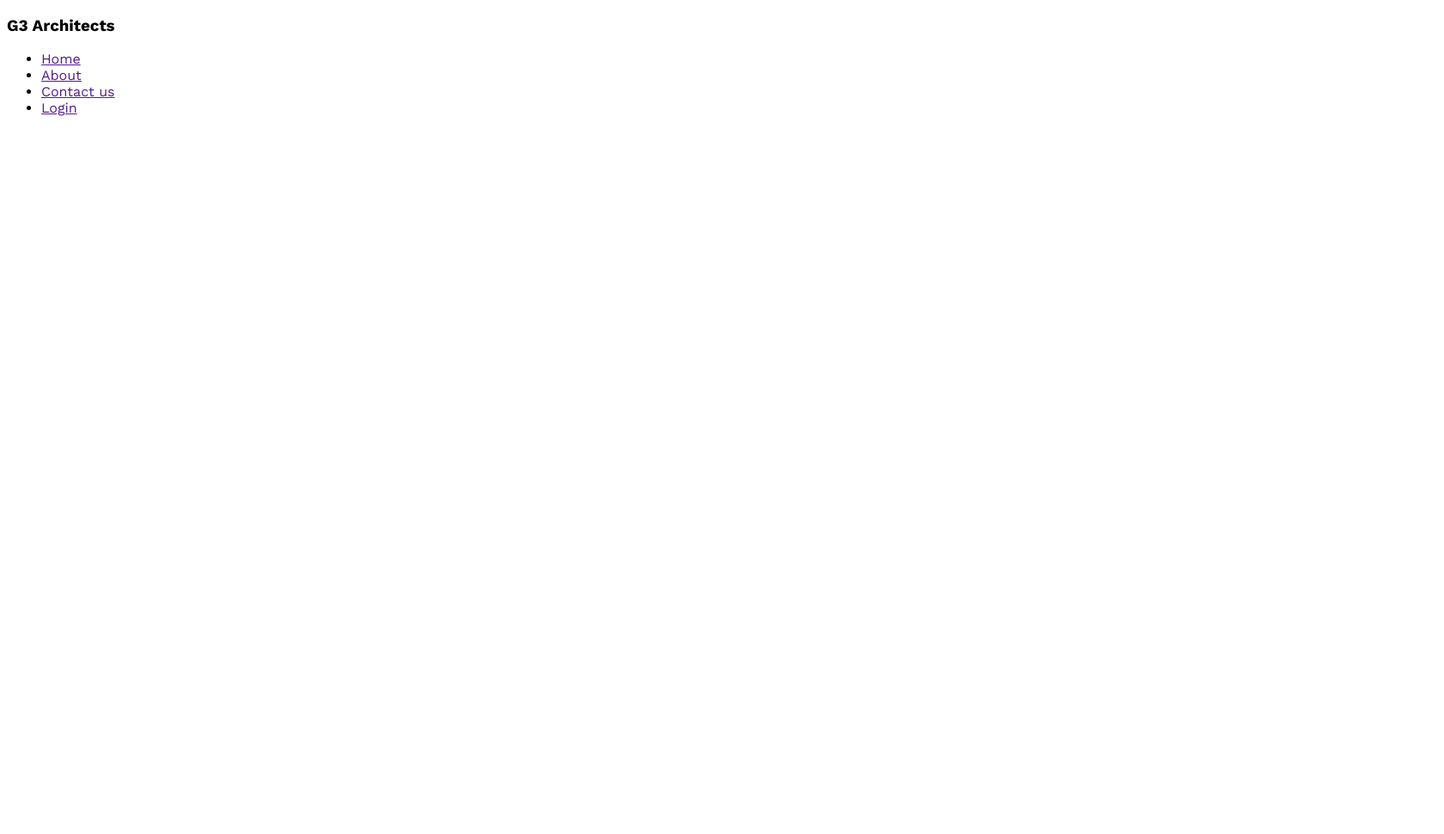
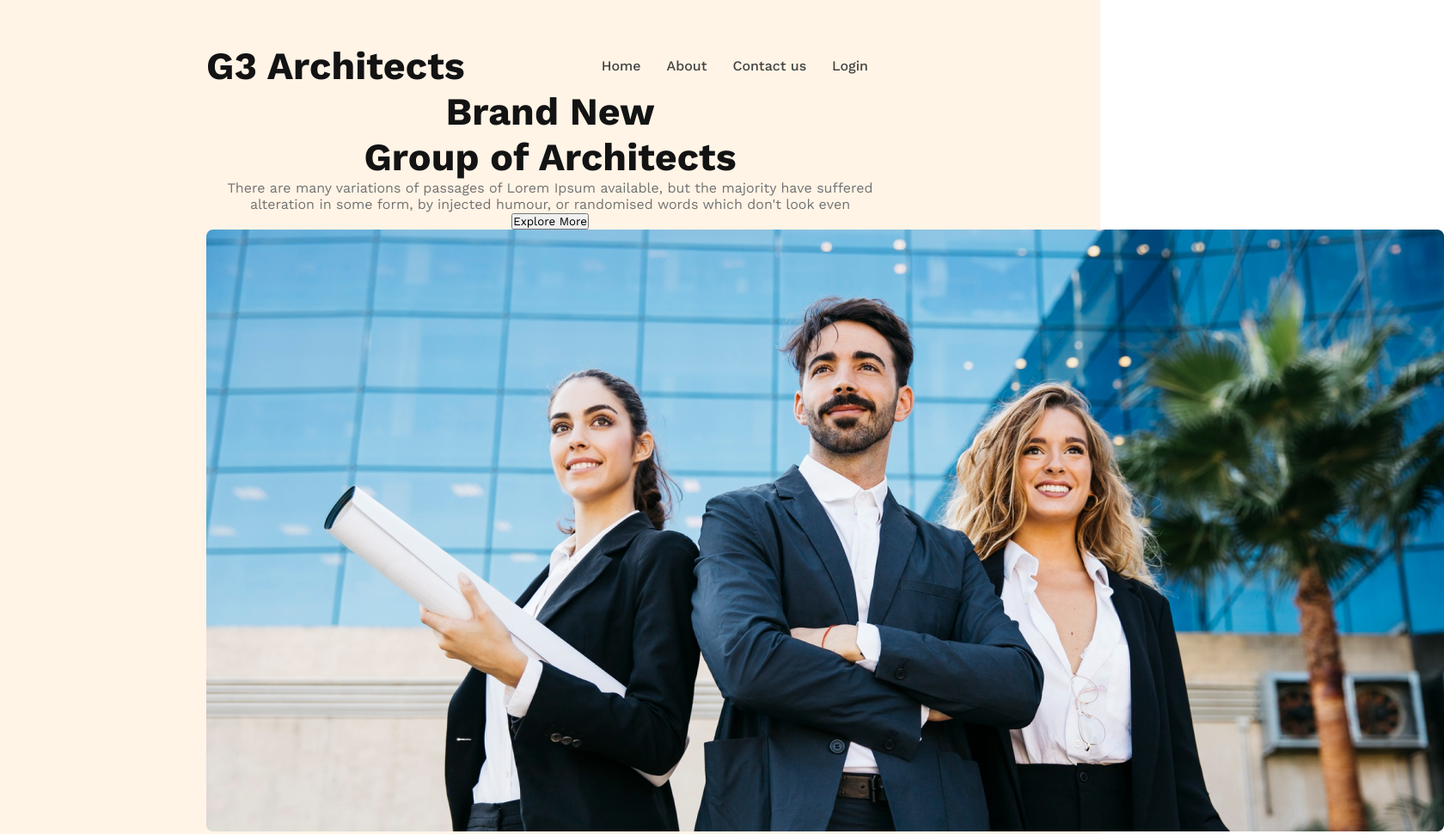
Before and after one commit to Saif-Rahman-801/g3-architect-project, a plain HTML site: page index.html in a window 1280 px wide. Shown: the top 970 px of the page at 86% size, 1680 px wide, since content can reach past the window. Before the commit the page ends 800 px from the top, so only its background shows below. Drawn offline with nearby package versions, Linux system fonts and the light colour scheme.

Commit message:
banner content added

```diff
--- a/index.html
+++ b/index.html
@@ -8,7 +8,7 @@
     <link rel="preconnect" href="https://fonts.googleapis.com" />
     <link rel="preconnect" href="https://fonts.gstatic.com" crossorigin />
     <link
-      href="https://fonts.googleapis.com/css2?family=Work+Sans:wght@400;600;700&display=swap"
+      href="https://fonts.googleapis.com/css2?family=Work+Sans:wght@400;500;600;700&display=swap"
       rel="stylesheet"
     />
     <link rel="stylesheet" href="./styles/architects.css" />
@@ -16,7 +16,7 @@
   <body>
     <header>
       <nav>
-        <h3>G3 Architects</h3>
+        <h3 class="title">G3 Architects</h3>
         <ul>
           <li><a href="">Home</a></li>
           <li><a href="">About</a></li>
@@ -24,6 +24,18 @@
           <li><a href="">Login</a></li>
         </ul>
       </nav>
+      <div class="banner">
+      <div class="banner-content">
+        <h1 class="title banner-title">Brand New<br> Group of Architects</h1>
+        <p class="banner-description">
+            There are many variations of passages of Lorem Ipsum available, but the majority have suffered alteration in some form, by injected humour, or randomised words which don't look even
+        </p>
+        <button class="btn-primary">
+            Explore More
+        </button>
+      </div>
+        <img src="./images/banner.png" alt="" class="banner-img">
+      </div>
     </header>
     <main></main>
     <footer></footer>
--- a/styles/architects.css
+++ b/styles/architects.css
@@ -1,3 +1,59 @@
+/* shared styles */
 * {
   font-family: "Work Sans", sans-serif;
+  margin: 0;
+  padding: 0;
 }
+
+/* .btn-primary */
+
+/* header related styles */
+header {
+  background: rgba(255, 144, 14, 0.1);
+  padding: 50px 240px;
+}
+
+nav {
+  display: flex;
+  justify-content: space-between;
+  align-items: center;
+}
+
+.title {
+  color: #131313;
+  font-size: 2.8rem;
+  font-weight: 700;
+}
+
+nav > ul {
+  display: flex;
+}
+
+nav li {
+  list-style: none;
+  margin-right: 30px;
+  font-weight: 500;
+  font-size: 1rem;
+}
+
+nav li a {
+  text-decoration: none;
+  color: #424242;
+}
+
+/* banner related styles */
+.banner-content{
+    max-width: 800px;
+    text-align: center;
+    margin: 0 auto;
+}
+.banner-description{
+    color:  #727272;
+font-size: 16px;
+font-weight: 400;
+}
+
+/* .banner-img{
+    max-width: 80%;
+
+} */
```
